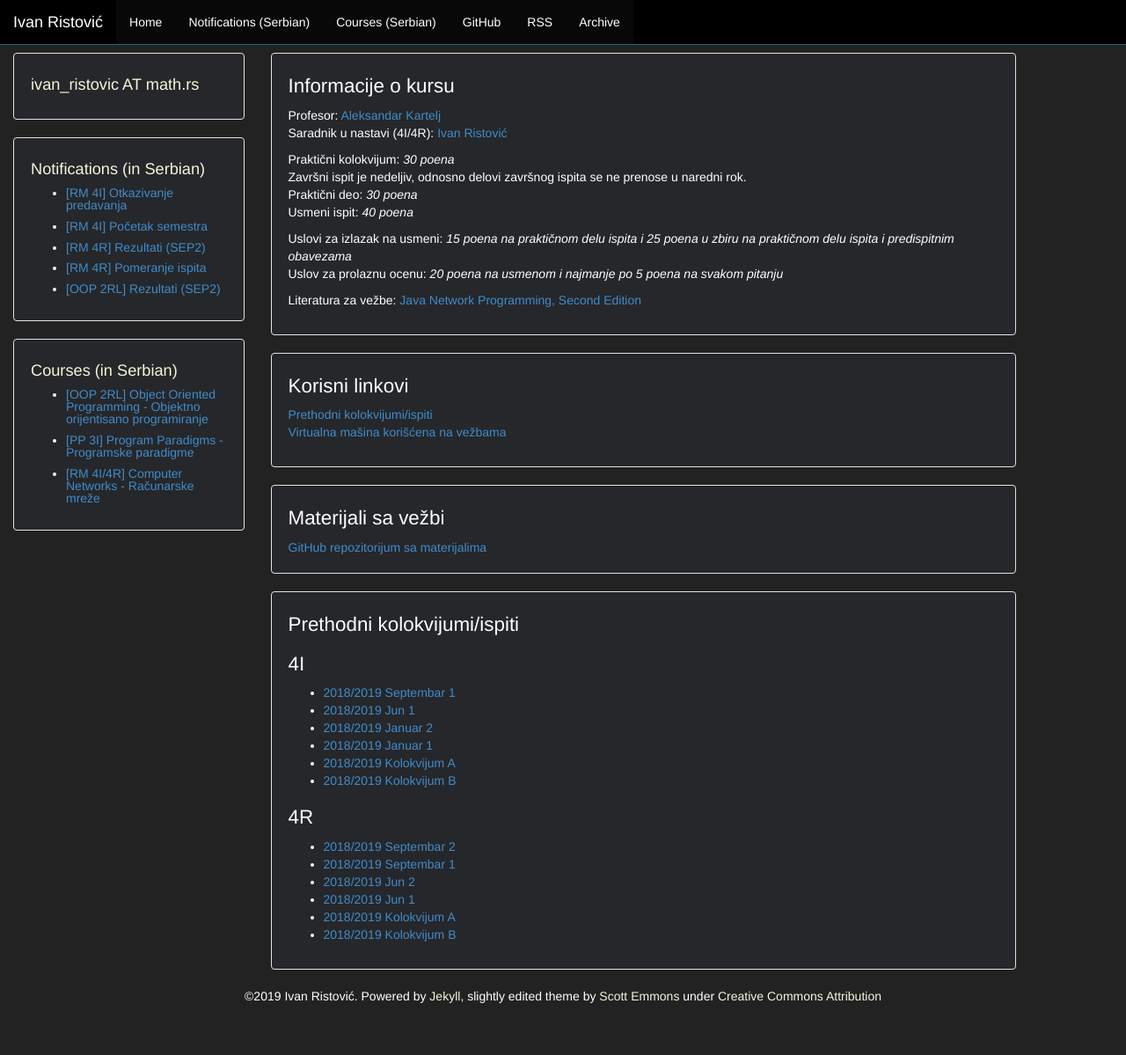
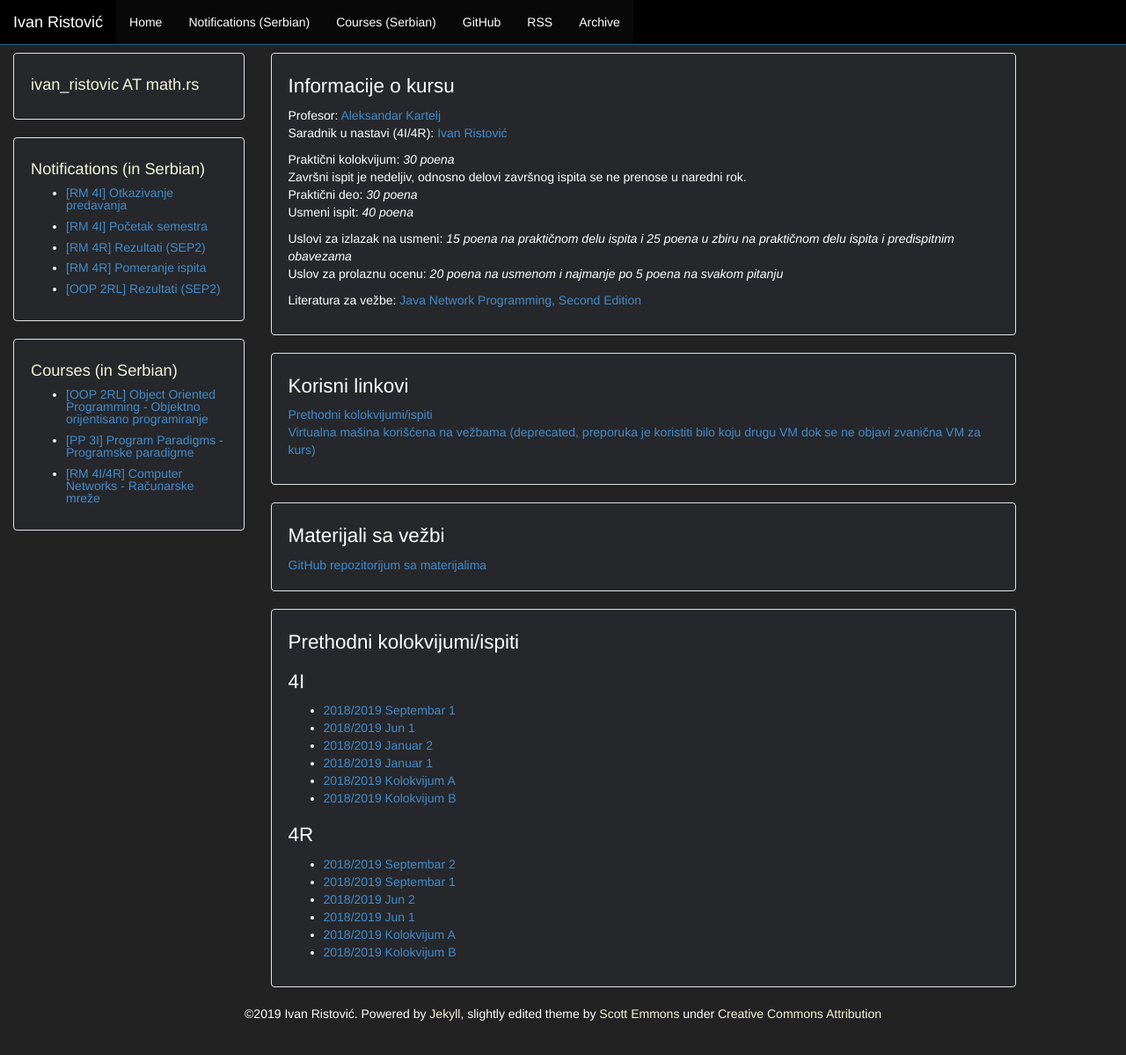
Before and after one commit to ivan-ristovic/ivan-ristovic.github.io, a Jekyll site: the page built from courses/rm/index.html, in a window 1280 px wide and 1232 px high. Shown: the top 1199 px of the window at 88% size. Built offline with Jekyll 4.4.1, drawn with Linux system fonts in a browser that asks for light colours.

Commit message:
Add RM VM deprecation notice

```diff
--- a/courses/rm/index.html
+++ b/courses/rm/index.html
@@ -33,7 +33,7 @@ layout: default
   <p>
     <a href="exams/">Prethodni kolokvijumi/ispiti</a>
     <br>
-    <a href="https://drive.google.com/open?id=14q-dNDID3TZC4hf3e8tmiWju5tcgkblB">Virtualna mašina korišćena na vežbama</a>
+    <a href="https://drive.google.com/open?id=14q-dNDID3TZC4hf3e8tmiWju5tcgkblB">Virtualna mašina korišćena na vežbama (deprecated, preporuka je koristiti bilo koju drugu VM dok se ne objavi zvanična VM za kurs)</a>
   </p>
 </div>
 
```
